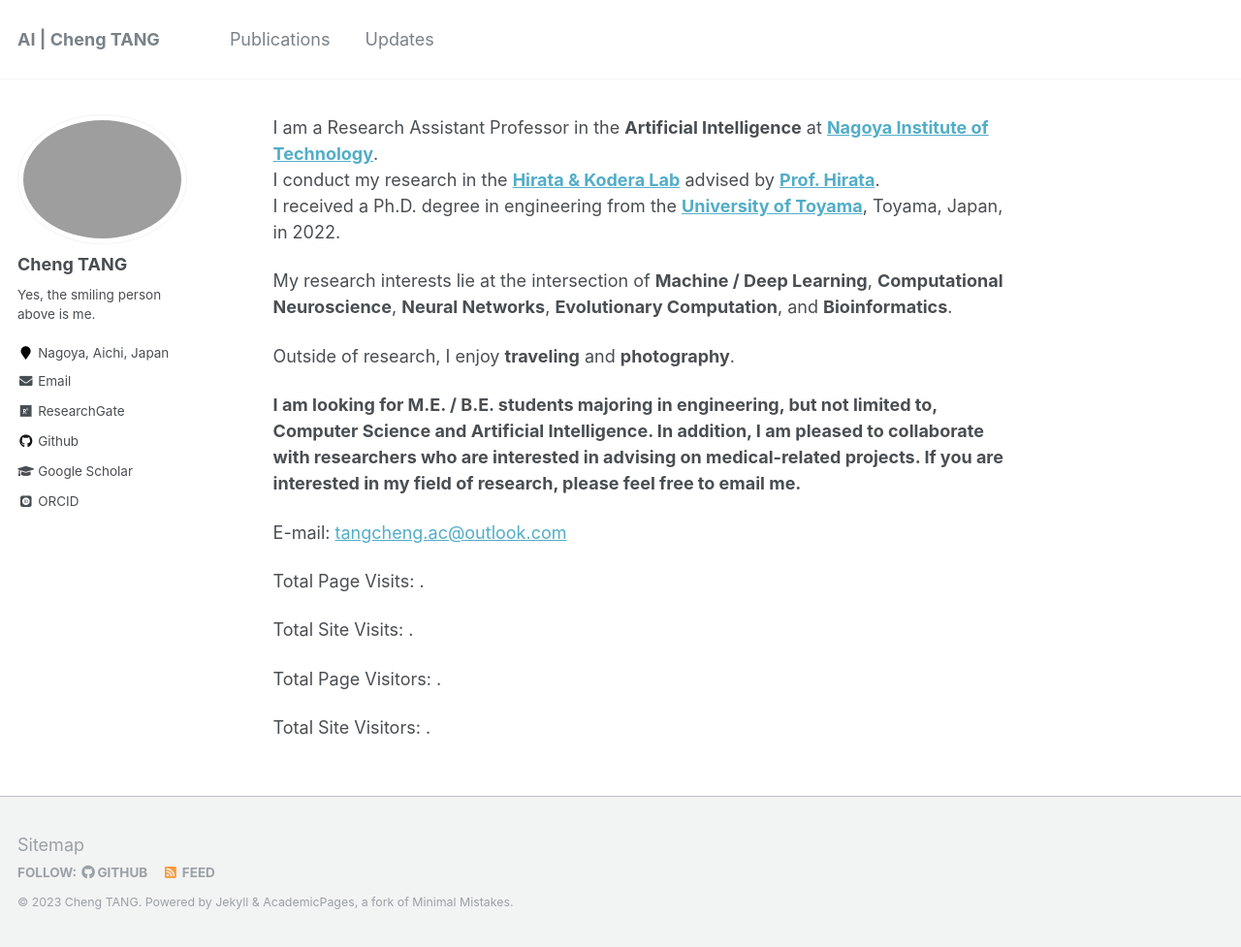
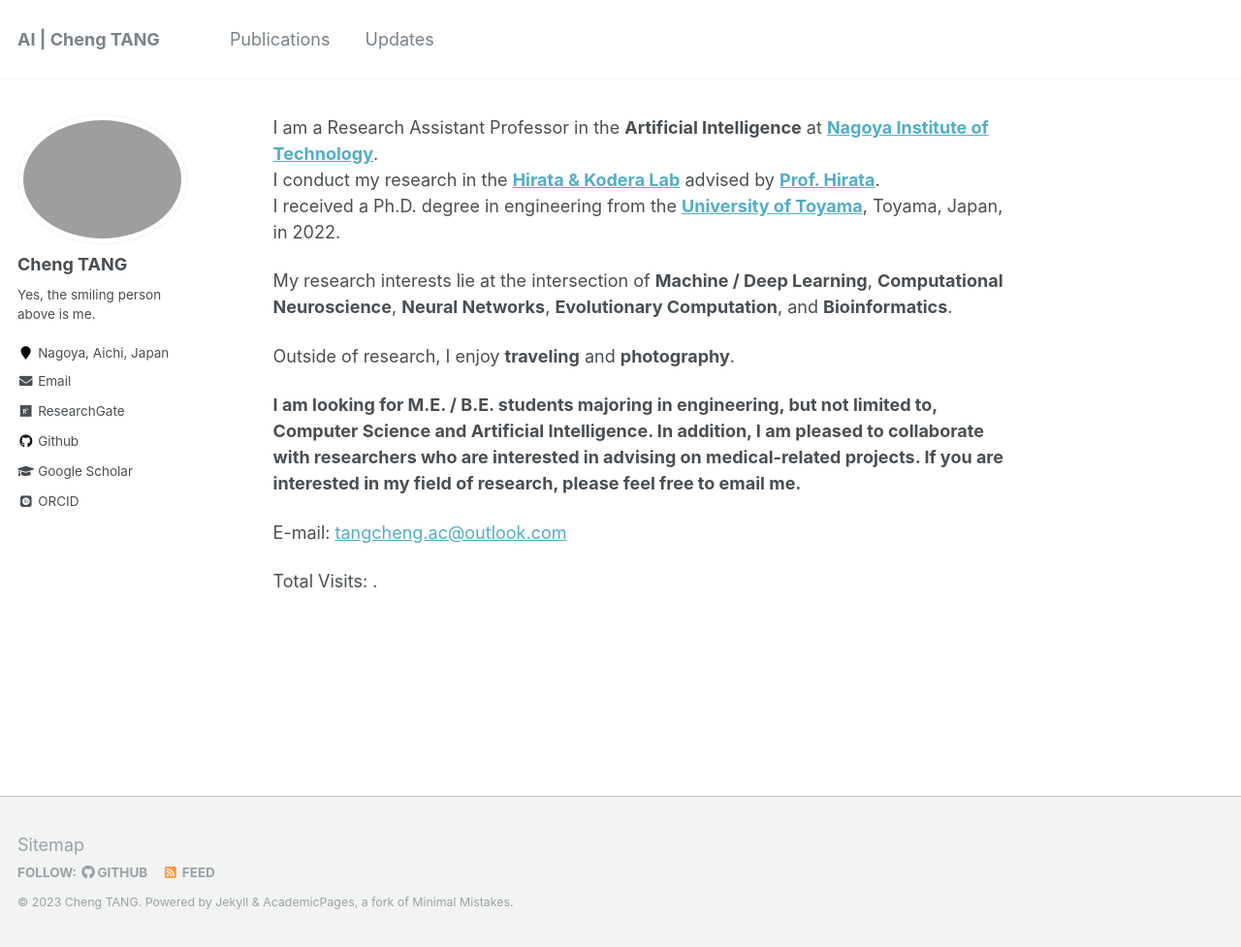
Before and after one commit to ChengTANG-AI/chengtang-ai.github.io, a Jekyll site: the page built from _pages/about.md, in a window 1280 px wide and 977 px high. Shown: the whole window at 97% size. Built offline with Jekyll 4.4.1, drawn with Linux system fonts in a browser that asks for light colours; some web fonts are replaced.

Commit message:
Update about.md

```diff
--- a/_pages/about.md
+++ b/_pages/about.md
@@ -22,10 +22,4 @@ E-mail: <tangcheng.ac@outlook.com>
 
 
 <script async src="https://npm.elemecdn.com/penndu@1.0.0/bsz.js"></script>
-<span id="busuanzi_container_page_pv">Total Page Visits: <span id="busuanzi_value_page_pv"></span>.</span>
-
-<span id="busuanzi_container_site_pv">Total Site Visits: <span id="busuanzi_value_site_pv"></span>.</span>
-
-<span id="busuanzi_container_page_uv">Total Page Visitors: <span id="busuanzi_value_page_uv"></span>.</span>
-
-<span id="busuanzi_container_site_uv">Total Site Visitors: <span id="busuanzi_value_site_uv"></span>.</span>
+<span id="busuanzi_container_site_pv">Total Visits: <span id="busuanzi_value_site_pv"></span>.</span>
```
